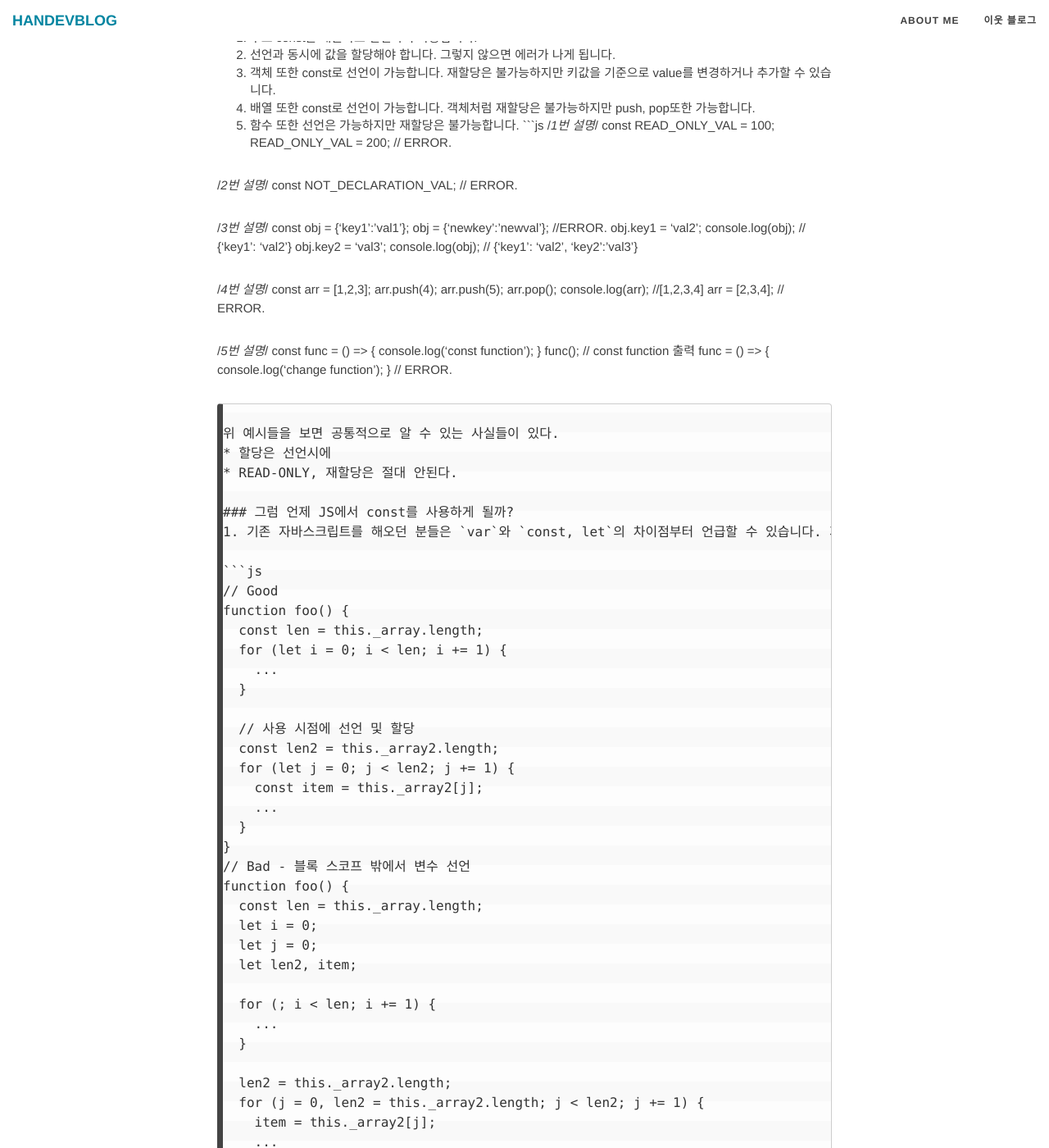
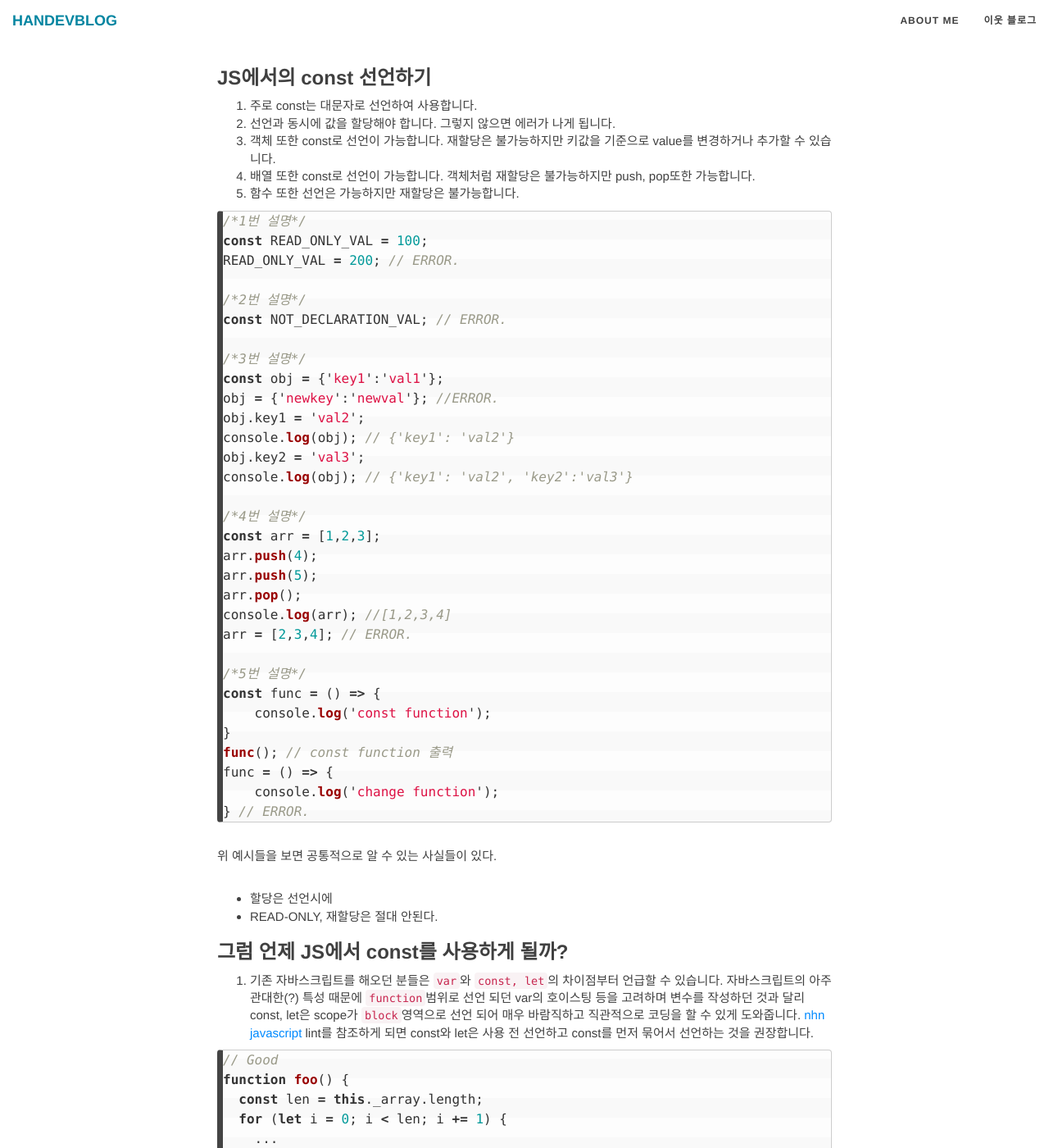
Before and after one commit to hanjungv/hanjungv.github.io, a Jekyll site: the page built from _posts/2017-11/12/2017-11-12-1_CS_const.markdown, in a window 1280 px wide and 1400 px high, scrolled down 652 px. Shown: the whole window at 82% size. Built offline with Jekyll 4.4.1, drawn with Linux system fonts in a browser that asks for light colours; nearby versions of some CDN libraries; comment, search, counter and statistics services are not loaded; some of the changed text lies outside the part shown.

Commit message:
2017.11.12 const post update(not finished):

````diff
--- a/_posts/2017-11/12/2017-11-12-1_CS_const.markdown
+++ b/_posts/2017-11/12/2017-11-12-1_CS_const.markdown
@@ -12,7 +12,10 @@
 말그대로 const는 constant의 약자이다. JS에서 primitive type(string, number, boolean, null, undefined)일 때는 상수의 의미로 사용된다. 상수가 일반적으로 의미하는것은 `재할당`이 없는 변수를 의미한다.
 PS를 자주 하다보면 값이 지속해서 변하는 자료형을 많이 사용하게 되는데 실제 웹이든 프로그램이든 개발을 하다보면 내용이 변하지 않는 자료형에 값을 지정해서 사용하는 경우가 많다. 이럴때 const를 주로 사용하여 값을 할당한다. 간단한 예제를 살펴보자.
 
+---
+
 ## JavaScript에서의 const
+자바스크립트에서의 특성을 살펴보자
 
 ### JS에서의 const 선언하기
 1. 주로 const는 대문자로 선언하여 사용합니다.
@@ -20,6 +23,7 @@
 3. 객체 또한 const로 선언이 가능합니다. 재할당은 불가능하지만 키값을 기준으로 value를 변경하거나 추가할 수 있습니다.
 4. 배열 또한 const로 선언이 가능합니다. 객체처럼 재할당은 불가능하지만 push, pop또한 가능합니다.
 5. 함수 또한 선언은 가능하지만 재할당은 불가능합니다.
+
 ```js
 /*1번 설명*/
 const READ_ONLY_VAL = 100;
@@ -55,6 +59,7 @@
 ```
 
 위 예시들을 보면 공통적으로 알 수 있는 사실들이 있다.
+
 * 할당은 선언시에
 * READ-ONLY, 재할당은 절대 안된다.
 
@@ -96,6 +101,7 @@
 ```
 
 2. 또한 ES6에서 지원하는 객체에서 복수의 값에 접근하기 위해 Destructuring을 하게 될 때 const를 사용하는 것을 권장합니다.(참조형으로만 사용하기에)
+
 ```js
 // Good
 function getFullName(obj) {
@@ -119,6 +125,7 @@
 3. Complex type(Object, function, array)등은 const로 사용하는 것이 좋다고 합니다. 선언 후 push pop, object 값 할당이 가능하여 사용할 수 있고 같은 이름의 재할당의 문제를 막을 수 있기 때문입니다.
 
 * React를 하다보면 state를 Immutable 하게 조작하게 되야 하는데 이때는 `spread 연산자`, 객체는 `assign`을 사용하면 된다. 복사해서 조작 후 재 할당을 해버리면 된다.
+
 ```js
 const obj = {'key1': 'key2'};
 const arr = [1,2,3,4];
@@ -139,6 +146,7 @@
 리액트를 사용하지 않은 사람들은 왜 값들을 Immutable하게 사용하는지 의문이 들 수 있다. [https://blog.coderifleman.com/2015/08/16/react-and-immutable/, 예시를 그대로 가져왔습니다. 이후 문제가 될 경우 삭제하도록 하겠습니다.](https://blog.coderifleman.com/2015/08/16/react-and-immutable/) 이 블로그에서 간단하게 설명이 되어있듯 리액트에는 `shouldComponentUpdate`라는 Life cycle 메서드가 있습니다. 여기서 반환값이 true일 경우 virtual dom을 업데이트 하고 아닐 경우 업데이트를 하지 않아 이 값을 잘 조작한다면 페이지를 다시 그리는 것을 조절할 수 있게 됩니다.
 <br/>
 밑 코드는 Immutable하게 객체를 관리하지 않았을 경우 label이 변경 될 때 업데이트를 하도록 코드를 짠 것입니다.
+
 ```js
 shouldComponentUpdate(nextProps, nextState) {
   return (
@@ -146,6 +154,7 @@
   );
 }
 ```
+
 이런식으로 코드가 작성된다 해도 업데이트는 이뤄지지 않을 것입니다. 모델 객체에서 관리하는 객체와 prop 속성으로 전달된 객체의 참조가 동일하기 때문에 항상 참이되므로 의도한 결과를 얻을 수 없는 것입니다.
 <br/>
 Immutable하게 객체를 새로 생성하고 state를 반영한다면 객체의 상태가 변경될때 새로운 객체가 생성되므로 참조가 달라집니다. 따라서 단순히 참조만 비교하는 것 만으로도 객체의 상태가 변경됐는지 판단할 수 있습니다.
````
